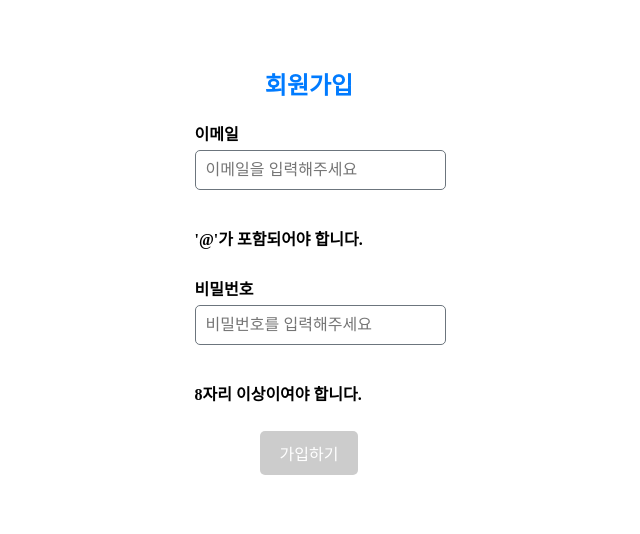
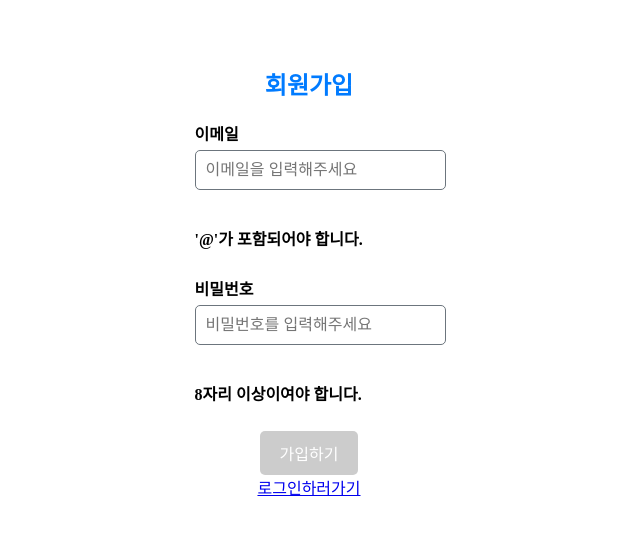
Before and after one commit to bicco2/wanted-pre-onboarding-frontend, a React (Create React App) app: page /signup in a window 1280 px wide. Shown: the top 534 px of the page, without its empty margins (331-971 px from the left). Built offline with nearby package versions, Linux system fonts and the light colour scheme.

Commit message:
readme update

```diff
--- a/src/api/users.ts
+++ b/src/api/users.ts
@@ -14,7 +14,7 @@ export const SignUpHook = async (data: FormData) => {
     });
     return true;
   } catch (error) {
-    alert("error");
+    alert("중복된 아이디입니다");
     console.error(error);
   }
 };
--- a/src/pages/signup/index.tsx
+++ b/src/pages/signup/index.tsx
@@ -1,5 +1,5 @@
 import "./styles.scss";
-import { Navigate, useNavigate } from "react-router-dom";
+import { Link, Navigate, useNavigate } from "react-router-dom";
 
 import { UseInputValidation } from "../../hooks/useinputvalidation";
 import { HasToken, SignUpHook } from "../../api/users";
@@ -57,6 +57,7 @@ export default function SignUpPage() {
         >
           가입하기
         </button>
+        <Link to="/signin">로그인하러가기</Link>
       </div>
     </div>
   );
```
Also changed, not shown: 1 other file (tests, documents, lock files or other folders).
